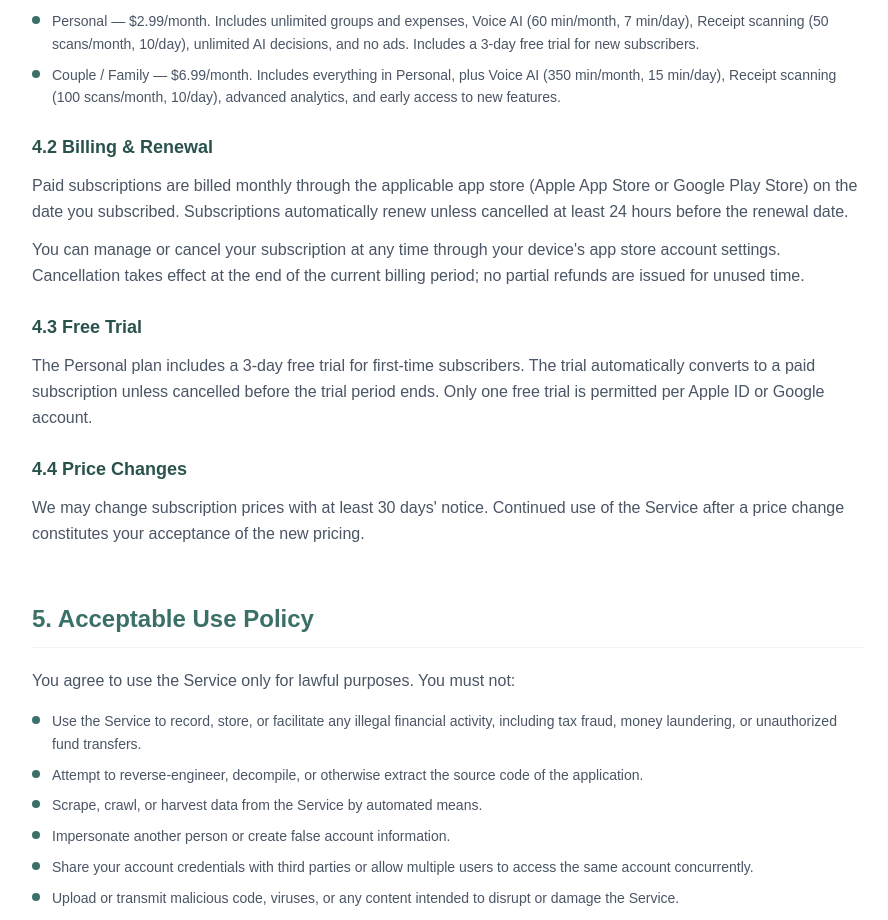
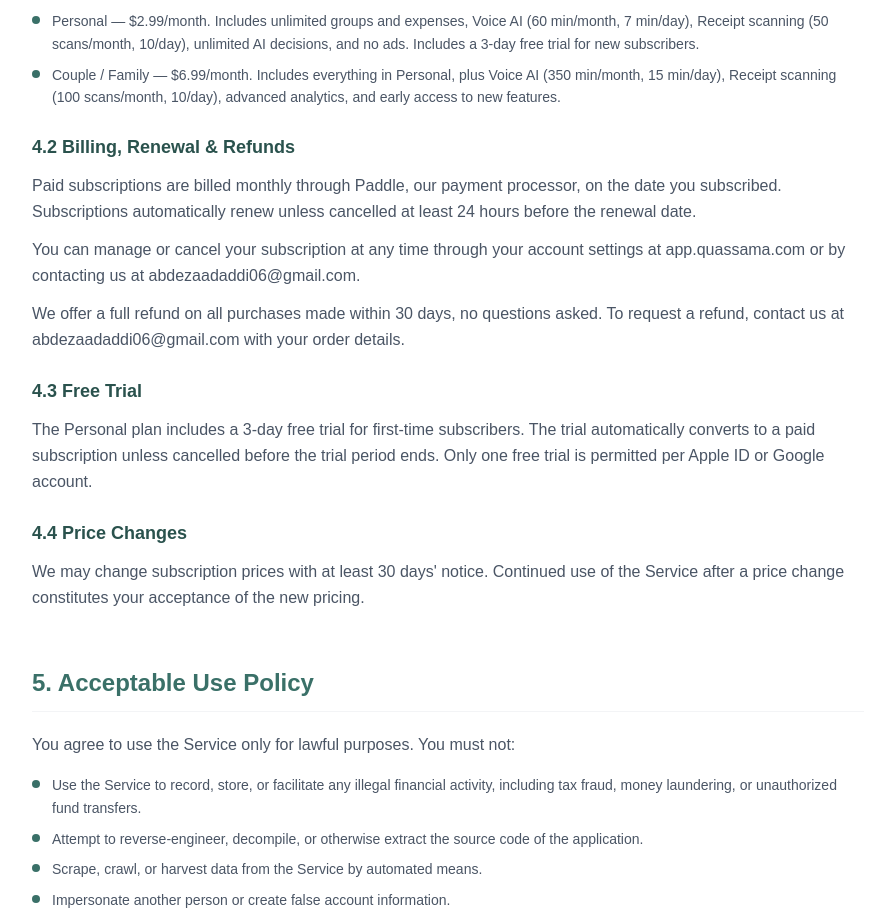
Before and after one commit to AbdelhayZaadaddi/Quassama_landingPage, a Next.js app: page /en/terms-and-conditions in a window 1280 px wide. Shown: the part 1806-2726 px from the top of the page, without its empty margins (192-1080 px from the left). Built offline with nearby package versions, Linux system fonts and the light colour scheme.

Commit message:
update condition

```diff
--- a/app/[locale]/terms-and-conditions/page.tsx
+++ b/app/[locale]/terms-and-conditions/page.tsx
@@ -51,10 +51,11 @@ const SECTIONS = [
         ],
       },
       {
-        heading: "4.2 Billing & Renewal",
+        heading: "4.2 Billing, Renewal & Refunds",
         content: [
-          `Paid subscriptions are billed monthly through the applicable app store (Apple App Store or Google Play Store) on the date you subscribed. Subscriptions automatically renew unless cancelled at least 24 hours before the renewal date.`,
-          `You can manage or cancel your subscription at any time through your device's app store account settings. Cancellation takes effect at the end of the current billing period; no partial refunds are issued for unused time.`,
+          `Paid subscriptions are billed monthly through Paddle, our payment processor, on the date you subscribed. Subscriptions automatically renew unless cancelled at least 24 hours before the renewal date.`,
+          `You can manage or cancel your subscription at any time through your account settings at app.quassama.com or by contacting us at abdezaadaddi06@gmail.com.`,
+          `We offer a full refund on all purchases made within 30 days, no questions asked. To request a refund, contact us at abdezaadaddi06@gmail.com with your order details.`,
         ],
       },
       {
```
